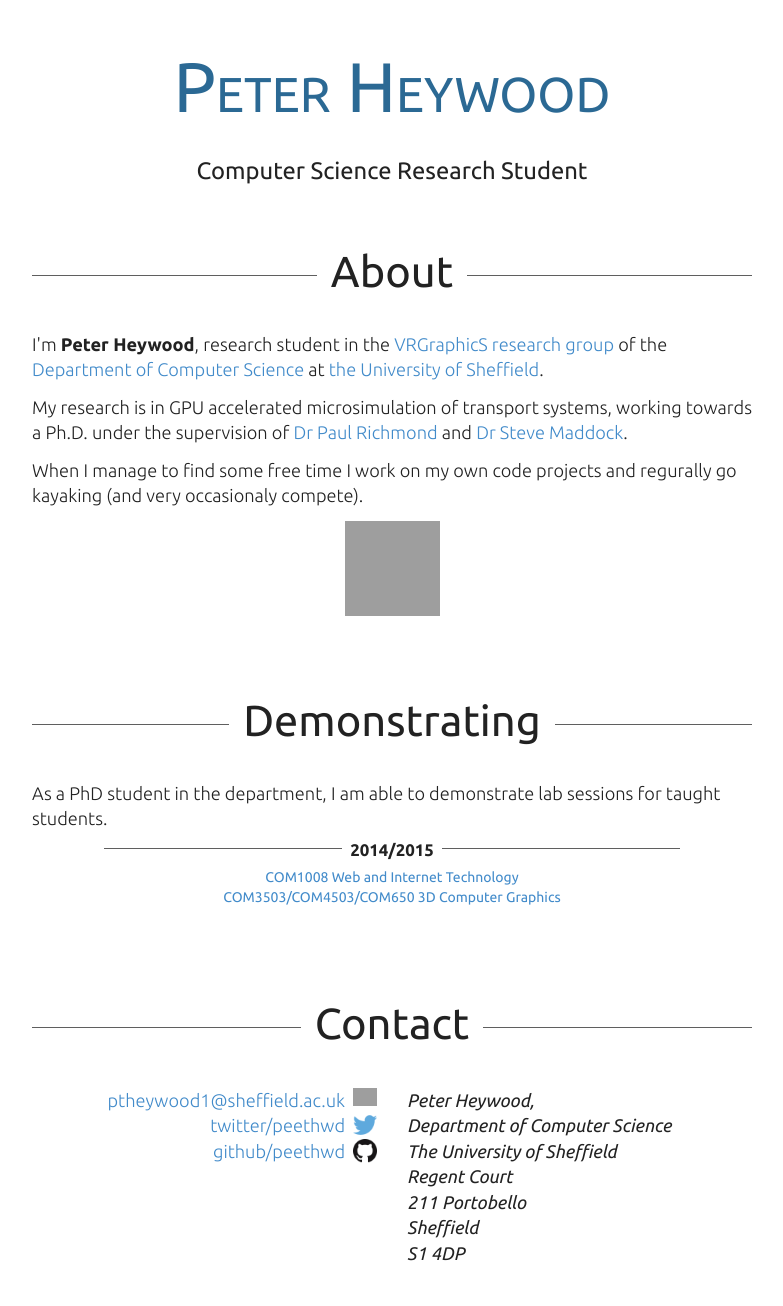
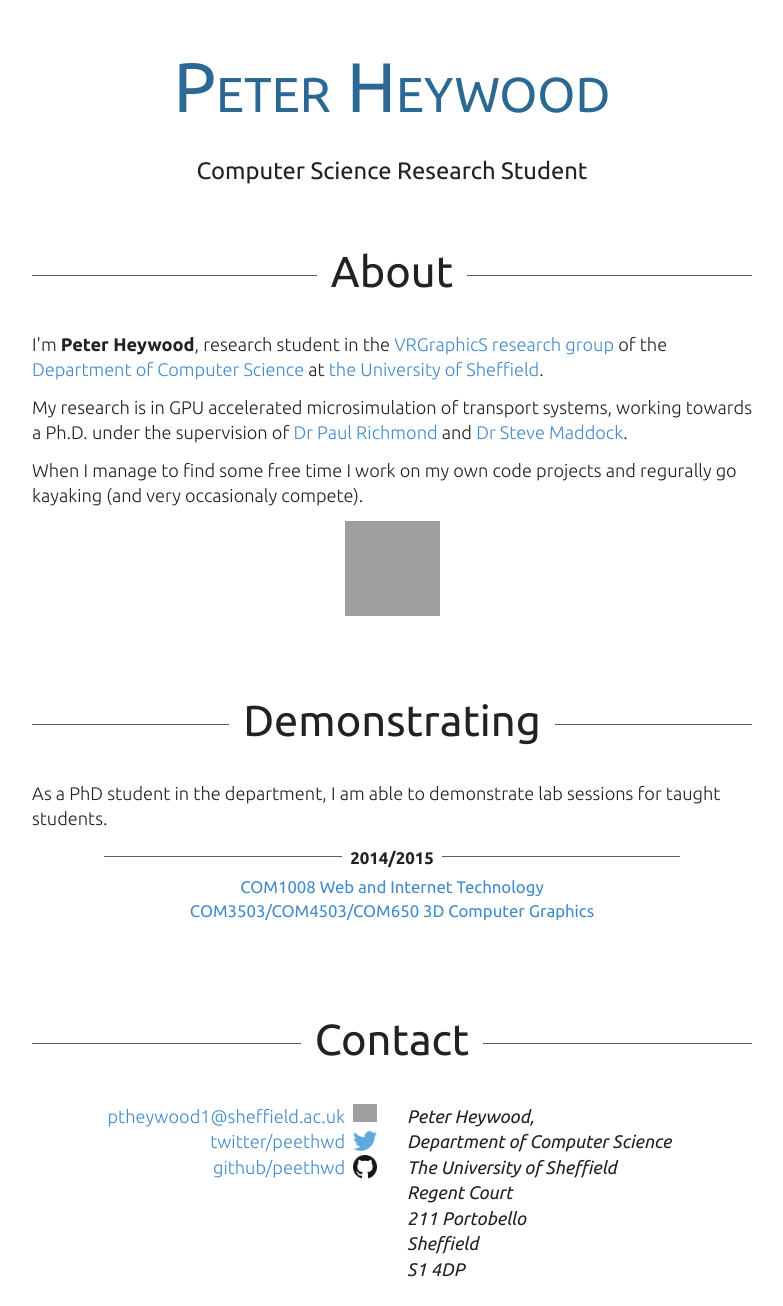
Before and after one commit to ptheywood/ptheywood.github.io, a Jekyll site: the page built from index.html, in a window 1280 px wide. Shown: the top 1306 px of the page, without its empty margins (248-1031 px from the left). Built offline with Jekyll 4.4.1, drawn with Linux system fonts in a browser that asks for light colours; nearby versions of some CDN libraries; grey boxes are pictures that could not be loaded.

Commit message:
Increase the size of demonstrating sublist items

```diff
--- a/css/main.css
+++ b/css/main.css
@@ -176,7 +176,7 @@ section.content {
 .demonstrating-list {
   padding: 0px;
   list-style: none;
-  margin: 8px auto;
+  margin: 24px auto 12px auto;
   width: 80%;
 }
 
@@ -185,6 +185,10 @@ section.content {
   list-style: none;
   margin: auto;
   text-align: center;
+}
+
+.demonstrating-list ul li {
+  font-size: 1.2em;
 }
 
 @media (max-width: 767px) {
```
